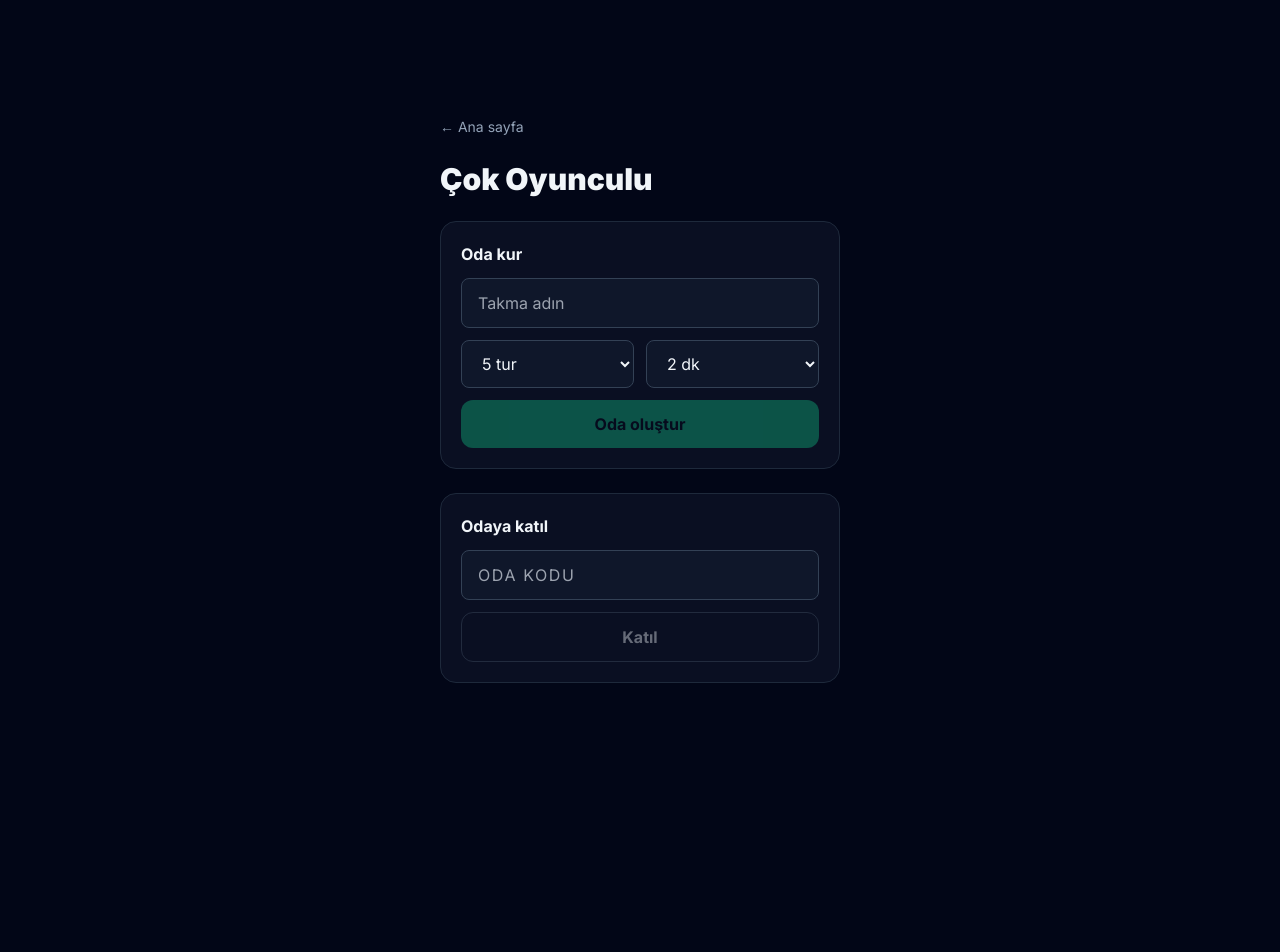
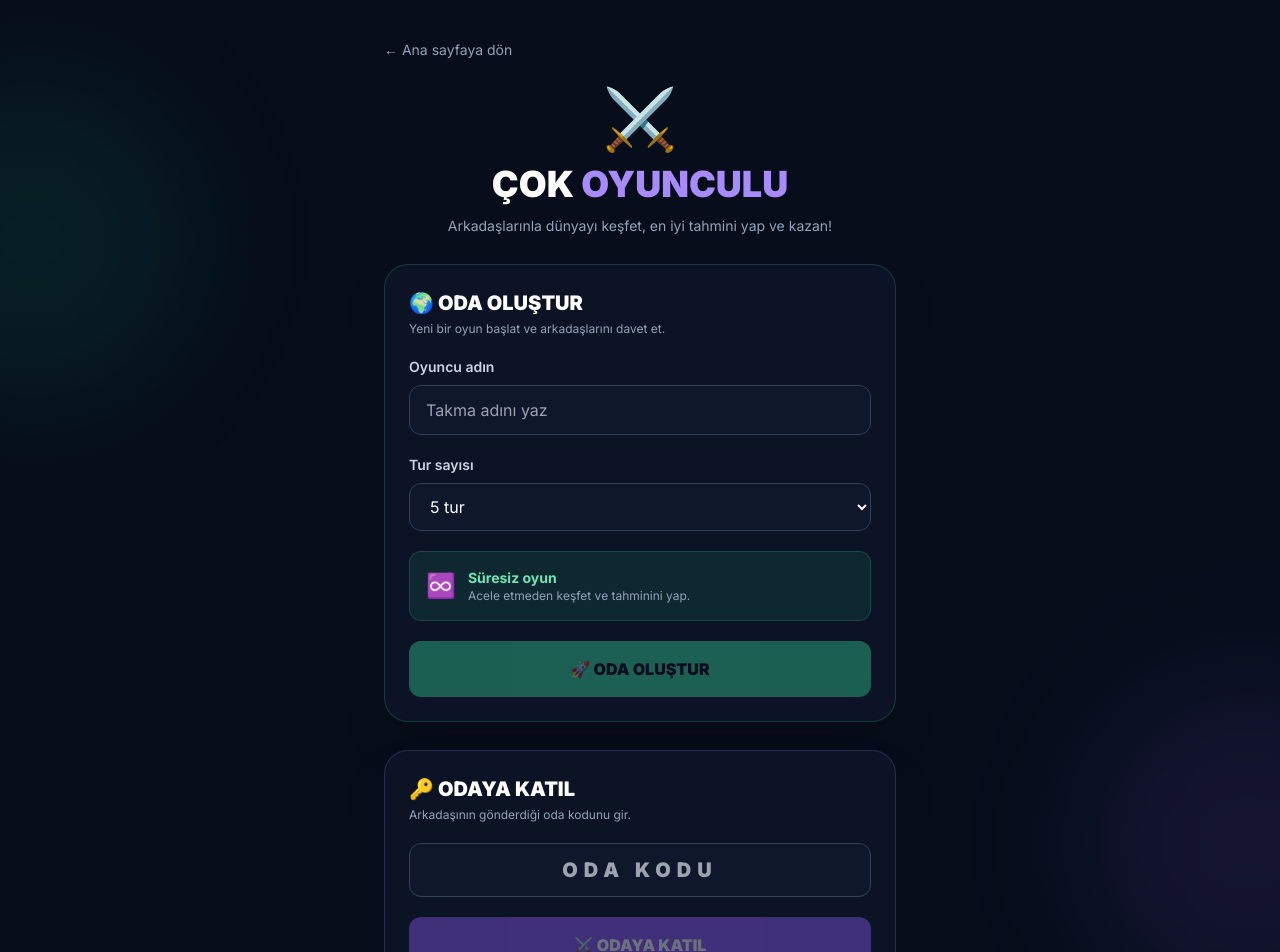
Before and after one commit to hagyploresj-svg/hagy-guess, a Next.js app: page /room in a window 1280 px wide. Shown: the top 952 px of the page. Before the commit the page ends 800 px from the top, so only its background shows below. Built offline with nearby package versions, Linux system fonts and the light colour scheme.

Commit message:
Update page.tsx

```diff
--- a/src/app/room/page.tsx
+++ b/src/app/room/page.tsx
@@ -1,4 +1,6 @@
+
 'use client';
+
 import Link from 'next/link';
 import { useRouter } from 'next/navigation';
 import { useState } from 'react';
@@ -7,55 +9,218 @@ import { credsKey } from '@/hooks/useRoom';
 
 export default function RoomEntry() {
   const router = useRouter();
+
   const [nick, setNick] = useState('');
   const [rounds, setRounds] = useState(5);
-  const [time, setTime] = useState(120);
   const [code, setCode] = useState('');
   const [busy, setBusy] = useState(false);
   const [err, setErr] = useState<string | null>(null);
 
   const create = async () => {
-    setBusy(true); setErr(null);
+    if (!nick.trim() || busy) return;
+
+    setBusy(true);
+    setErr(null);
+
     try {
-      const r = await api<{ code: string; playerId: string; secret: string }>('/api/rooms', {
-        method: 'POST', body: { nickname: nick, totalRounds: rounds, timeLimitSec: time },
+      const r = await api<{
+        code: string;
+        playerId: string;
+        secret: string;
+      }>('/api/rooms', {
+        method: 'POST',
+        body: {
+          nickname: nick.trim(),
+          totalRounds: rounds,
+          timeLimitSec: 0,
+        },
       });
-      localStorage.setItem(credsKey(r.code), JSON.stringify({ playerId: r.playerId, secret: r.secret }));
+
+      localStorage.setItem(
+        credsKey(r.code),
+        JSON.stringify({
+          playerId: r.playerId,
+          secret: r.secret,
+        })
+      );
+
       router.push(`/room/${r.code}`);
-    } catch (e) { setErr((e as Error).message); setBusy(false); }
+    } catch (e) {
+      setErr(
+        e instanceof Error
+          ? e.message
+          : 'Oda oluşturulamadı. Tekrar dene.'
+      );
+      setBusy(false);
+    }
   };
 
-  const field = 'w-full rounded-lg border border-slate-700 bg-slate-900 px-4 py-3 outline-none focus:border-brand';
+  const join = () => {
+    const roomCode = code.trim().toUpperCase();
+    if (roomCode.length !== 5) return;
+
+    router.push(`/room/${roomCode}`);
+  };
+
+  const field =
+    'w-full rounded-xl border border-slate-700 bg-slate-900 px-4 py-3 text-white outline-none transition focus:border-emerald-400';
 
   return (
-    <main className="mx-auto flex min-h-dvh max-w-md flex-col justify-center gap-6 px-6 py-10">
-      <Link href="/" className="text-sm text-slate-400 hover:text-white">← Ana sayfa</Link>
-      <h1 className="text-3xl font-black">Çok Oyunculu</h1>
+    <main className="relative min-h-dvh overflow-hidden bg-[#070d1b] px-5 py-10 text-white">
 
-      <section className="space-y-3 rounded-2xl border border-slate-800 bg-slate-900/60 p-5">
-        <h2 className="font-bold">Oda kur</h2>
-        <input className={field} placeholder="Takma adın" maxLength={20} value={nick} onChange={(e) => setNick(e.target.value)} />
-        <div className="grid grid-cols-2 gap-3">
-          <select className={field} value={rounds} onChange={(e) => setRounds(+e.target.value)}>
-            {[3, 5, 8, 10].map((n) => <option key={n} value={n}>{n} tur</option>)}
-          </select>
-          <select className={field} value={time} onChange={(e) => setTime(+e.target.value)}>
-            <option value={60}>60 sn</option><option value={120}>2 dk</option><option value={180}>3 dk</option><option value={0}>Süresiz</option>
-          </select>
+      {/* Arka plan */}
+      <div className="pointer-events-none absolute inset-0">
+        <div className="absolute -left-32 top-20 h-80 w-80 rounded-full bg-emerald-500/10 blur-3xl" />
+        <div className="absolute -right-32 bottom-20 h-80 w-80 rounded-full bg-violet-500/10 blur-3xl" />
+      </div>
+
+      <div className="relative mx-auto flex w-full max-w-lg flex-col gap-7">
+
+        {/* Üst alan */}
+        <Link
+          href="/"
+          className="w-fit text-sm text-slate-400 transition hover:text-white"
+        >
+          ← Ana sayfaya dön
+        </Link>
+
+        <div className="text-center">
+          <div className="mb-4 text-6xl">⚔️</div>
+
+          <h1 className="text-4xl font-black">
+            ÇOK <span className="text-violet-400">OYUNCULU</span>
+          </h1>
+
+          <p className="mt-3 text-sm text-slate-400">
+            Arkadaşlarınla dünyayı keşfet, en iyi tahmini yap ve kazan!
+          </p>
         </div>
-        <button disabled={!nick.trim() || busy} onClick={create} className="w-full rounded-xl bg-brand py-3 font-bold text-slate-950 disabled:opacity-40">
-          {busy ? 'Oluşturuluyor…' : 'Oda oluştur'}
-        </button>
-      </section>
 
-      <section className="space-y-3 rounded-2xl border border-slate-800 bg-slate-900/60 p-5">
-        <h2 className="font-bold">Odaya katıl</h2>
-        <input className={`${field} uppercase tracking-widest`} placeholder="ODA KODU" maxLength={5} value={code} onChange={(e) => setCode(e.target.value.toUpperCase())} />
-        <button disabled={code.length < 5} onClick={() => router.push(`/room/${code}`)} className="w-full rounded-xl border border-slate-600 py-3 font-bold disabled:opacity-40">
-          Katıl
-        </button>
-      </section>
-      {err && <p className="text-center text-sm text-rose-300">{err}</p>}
+        {/* Oda oluştur */}
+        <section className="space-y-5 rounded-3xl border border-emerald-400/20 bg-slate-900/70 p-6 shadow-2xl">
+
+          <div>
+            <h2 className="text-xl font-black">
+              🌍 ODA OLUŞTUR
+            </h2>
+
+            <p className="mt-1 text-xs text-slate-400">
+              Yeni bir oyun başlat ve arkadaşlarını davet et.
+            </p>
+          </div>
+
+          <div>
+            <label
+              htmlFor="nickname"
+              className="mb-2 block text-sm font-semibold text-slate-300"
+            >
+              Oyuncu adın
+            </label>
+
+            <input
+              id="nickname"
+              className={field}
+              placeholder="Takma adını yaz"
+              maxLength={20}
+              value={nick}
+              onChange={(e) => setNick(e.target.value)}
+            />
+          </div>
+
+          <div>
+            <label
+              htmlFor="rounds"
+              className="mb-2 block text-sm font-semibold text-slate-300"
+            >
+              Tur sayısı
+            </label>
+
+            <select
+              id="rounds"
+              className={field}
+              value={rounds}
+              onChange={(e) => setRounds(Number(e.target.value))}
+            >
+              {[3, 5, 8, 10].map((n) => (
+                <option key={n} value={n}>
+                  {n} tur
+                </option>
+              ))}
+            </select>
+          </div>
+
+          {/* Süre sınırı yok */}
+          <div className="flex items-center gap-3 rounded-xl border border-emerald-400/20 bg-emerald-400/10 p-4">
+            <span className="text-2xl">♾️</span>
+
+            <div>
+              <p className="text-sm font-bold text-emerald-300">
+                Süresiz oyun
+              </p>
+
+              <p className="text-xs text-slate-400">
+                Acele etmeden keşfet ve tahminini yap.
+              </p>
+            </div>
+          </div>
+
+          <button
+            type="button"
+            disabled={!nick.trim() || busy}
+            onClick={create}
+            className="w-full rounded-xl bg-emerald-400 py-4 font-black text-slate-950 transition hover:bg-emerald-300 disabled:cursor-not-allowed disabled:opacity-40"
+          >
+            {busy ? 'ODA OLUŞTURULUYOR...' : '🚀 ODA OLUŞTUR'}
+          </button>
+        </section>
+
+        {/* Odaya katıl */}
+        <section className="space-y-5 rounded-3xl border border-violet-400/20 bg-slate-900/70 p-6 shadow-2xl">
+
+          <div>
+            <h2 className="text-xl font-black">
+              🔑 ODAYA KATIL
+            </h2>
+
+            <p className="mt-1 text-xs text-slate-400">
+              Arkadaşının gönderdiği oda kodunu gir.
+            </p>
+          </div>
+
+          <input
+            aria-label="Oda kodu"
+            className={`${field} text-center text-xl font-black uppercase tracking-[0.3em]`}
+            placeholder="ODA KODU"
+            maxLength={5}
+            value={code}
+            onChange={(e) =>
+              setCode(e.target.value.toUpperCase())
+            }
+          />
+
+          <button
+            type="button"
+            disabled={code.trim().length !== 5}
+            onClick={join}
+            className="w-full rounded-xl bg-violet-500 py-4 font-black text-white transition hover:bg-violet-400 disabled:cursor-not-allowed disabled:opacity-40"
+          >
+            ⚔️ ODAYA KATIL
+          </button>
+        </section>
+
+        {err && (
+          <div
+            role="alert"
+            className="rounded-xl border border-rose-500/30 bg-rose-500/10 p-4 text-center text-sm text-rose-300"
+          >
+            {err}
+          </div>
+        )}
+
+        <p className="text-center text-xs text-slate-500">
+          HAGY GUESS · Arkadaşlarınla keşfet!
+        </p>
+      </div>
     </main>
   );
 }
```
